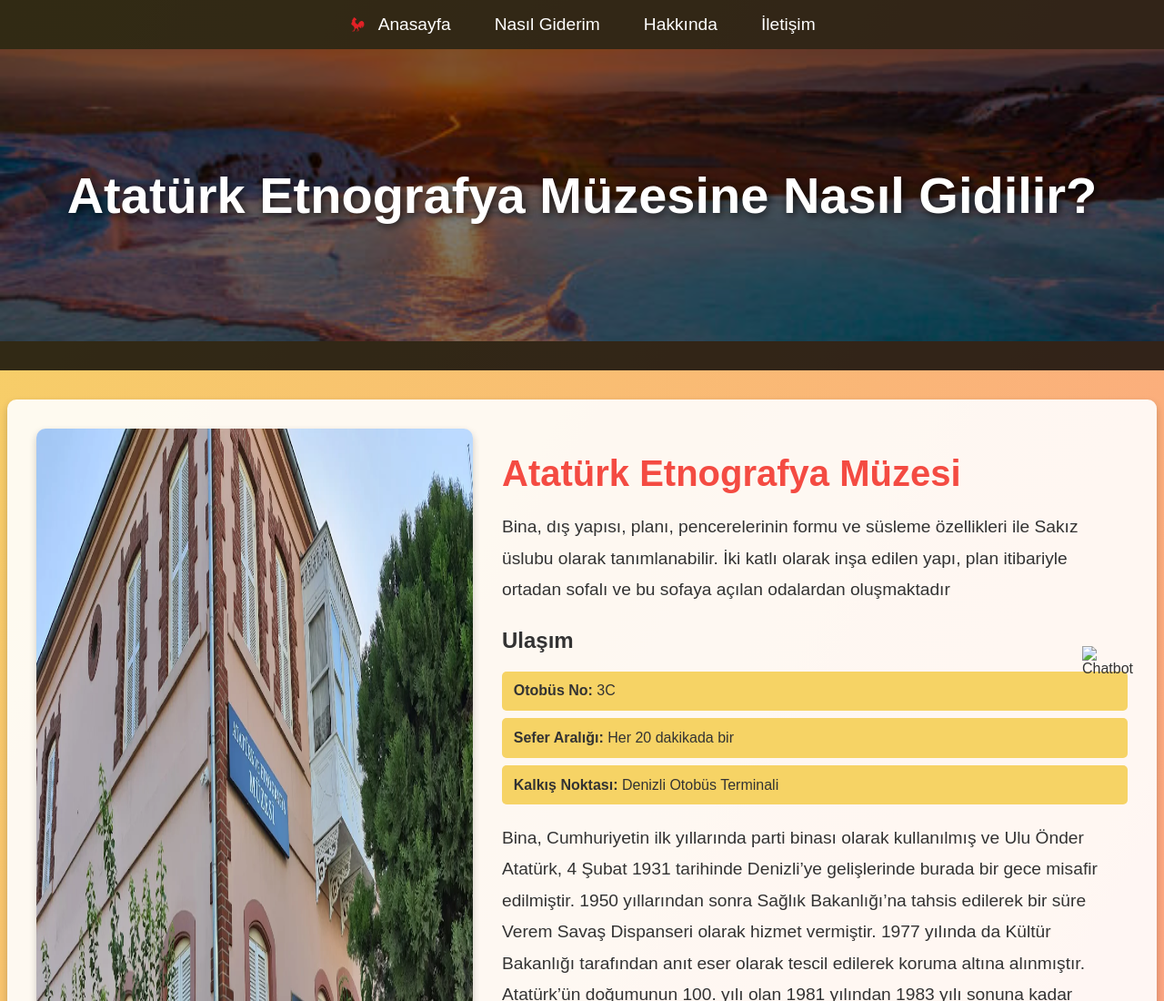
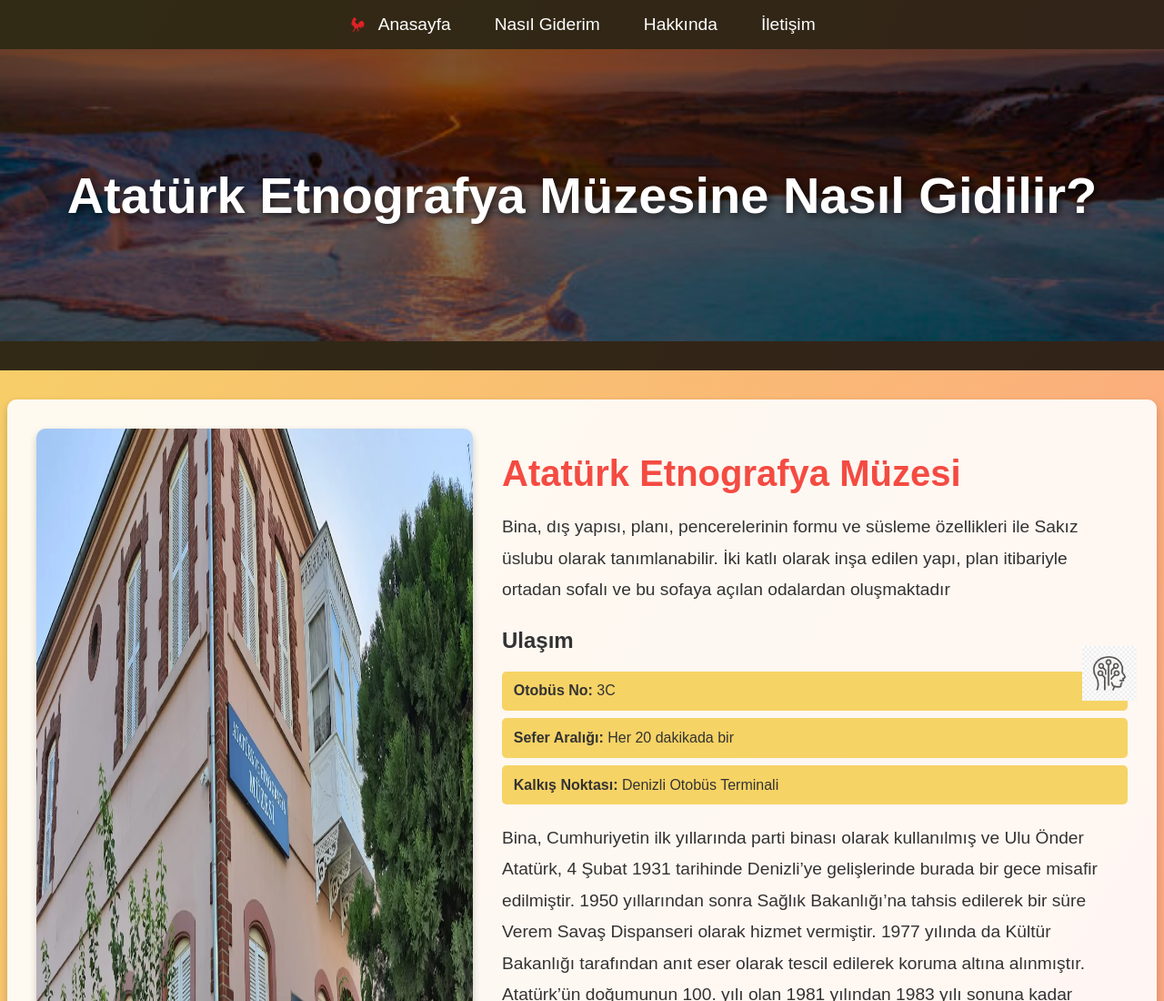
Before and after one commit to Lyhtn/berabergezelim, a plain HTML site: page atatürk.html in a window 1280 px wide. Shown: the top 1100 px of the page at 91% size. Drawn offline with Linux system fonts and the light colour scheme; the site is published under a folder, as on GitHub Pages, so addresses that start at the root find nothing.

Commit message:
Update atatürk.html

```diff
--- a/atatürk.html
+++ b/atatürk.html
@@ -185,7 +185,7 @@ Müzenin alt katında etnografik eserler sergilenmekte, üst katı ise Atatürk
         <p>&copy; 2024 Atatürk Etnografya Müzesi Sayfası. Tüm hakları saklıdır.</p>
     </footer>
          <!-- Chatbot iconu -->
-<img id="chatbot-trigger" src="/berabergezelim/img/chatbot_icon.png"
+<img id="chatbot-trigger" src="img/chatbot_icon.png"
  alt="Chatbot" style="width: 60px; height: 60px; position: fixed; bottom: 30px; right: 30px; cursor: pointer; z-index: 200;">
 
 <!-- Chatbot kutusu -->
```
